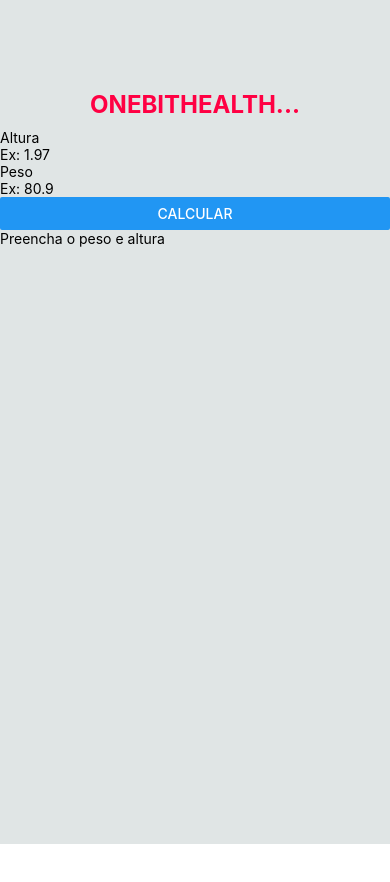
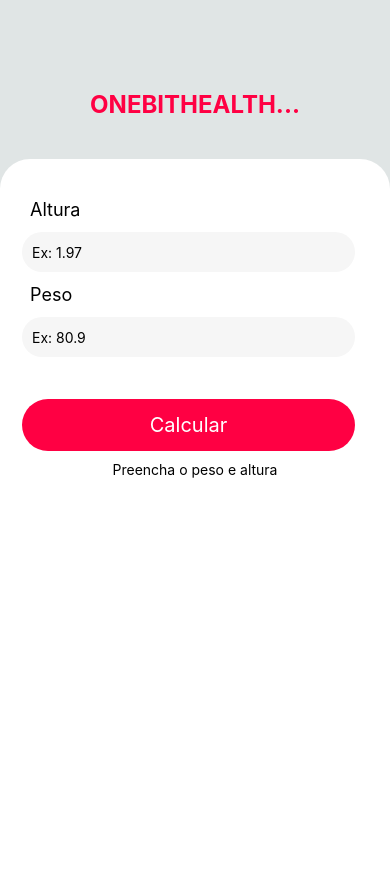
Before and after one commit to Wellington-m/AppImc, a React Native app: screen / in a window 390 px wide. Shown: the top 882 px of the page. Before the commit the page ends 844 px from the top, so only its background shows below. Built offline with nearby package versions, Linux system fonts and the light colour scheme.

Commit message:
refactor: estilizado Form

```diff
--- a/src/components/Form/index.js
+++ b/src/components/Form/index.js
@@ -1,6 +1,7 @@
 import React, { useState } from 'react';
-import { TextInput, View, Text, Button } from 'react-native';
+import { TextInput, View, Text, TouchableOpacity } from 'react-native';
 import ResultImc from './ResultImc';
+import styles from './style';
 
 export default function Form(){
 
@@ -29,27 +30,37 @@
   }
 
   return(
-    <View>
-      <View>
-        <Text>Altura</Text>
+    <View style={styles.formContext}>
+      <View style={styles.form}>
+        <Text style={styles.formLabel}>Altura</Text>
         <TextInput
+          style={styles.input}
           onChangeText={setHeight}
           value={height}
           placeholder='Ex: 1.97'
           keyboardType='numeric'
         />
 
-        <Text>Peso</Text>
+        <Text style={styles.formLabel}>Peso</Text>
         <TextInput
+          style={styles.input}
           onChangeText={setWeight}
           value={weight}
           placeholder='Ex: 80.9'
           keyboardType='numeric'
         />
-        <Button
+        <TouchableOpacity
+          style={styles.buttonCalculator}
+          onPress={() => {
+            validationImc()
+          }}
+        >
+          <Text style={styles.textButtonCalculator}>{textButton}</Text>
+        </TouchableOpacity>
+        {/* <Button
           title={textButton}
           onPress={() => validationImc()}
-        />
+        /> */}
       </View>
       <ResultImc resultImc={imc} messageResultImc={messageImc} />
     </View>
--- a/src/components/Form/style.js
+++ b/src/components/Form/style.js
@@ -0,0 +1,50 @@
+import { StyleSheet } from 'react-native';
+
+const styles = StyleSheet.create({
+  formContext: {
+    width: '100%',
+    height: '100%',
+    bottom: 0,
+    backgroundColor: '#FFFFFF',
+    alignItems: 'center',
+    borderTopLeftRadius: 30,
+    borderTopRightRadius: 30,
+    marginTop: 30,
+  },
+  form: {
+    width: '100%',
+    height: 'auto',
+    marginTop: 30,
+    padding: 10,
+  },
+  formLabel: {
+    color: '#000000',
+    fontSize: 18,
+    paddingLeft: 20,
+  },
+  input: {
+    width: '90%',
+    borderRadius: 50,
+    backgroundColor: '#F6F6F6',
+    height: 40,
+    margin: 12,
+    paddingLeft: 10,
+  },
+  buttonCalculator: {
+    borderRadius: 50,
+    alignItems: 'center',
+    justifyContent: 'center',
+    width: '90%',
+    backgroundColor: '#FF0043',
+    paddingTop: 14,
+    paddingBottom: 14,
+    marginLeft: 12,
+    marginTop: 30,
+  },
+  textButtonCalculator: {
+    fontSize: 20,
+    color: '#FFFFFF',
+  },
+});
+
+export default styles;
```
